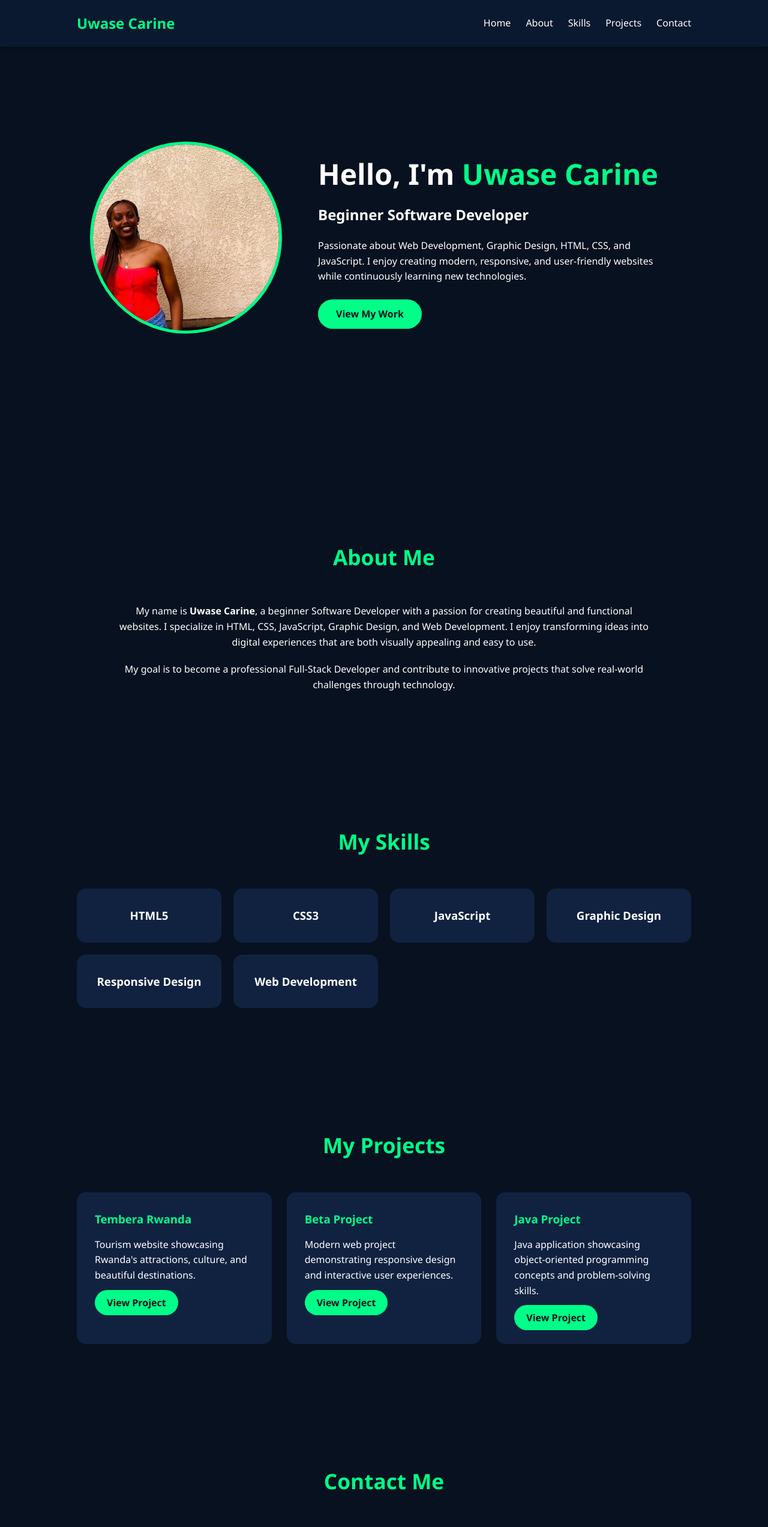
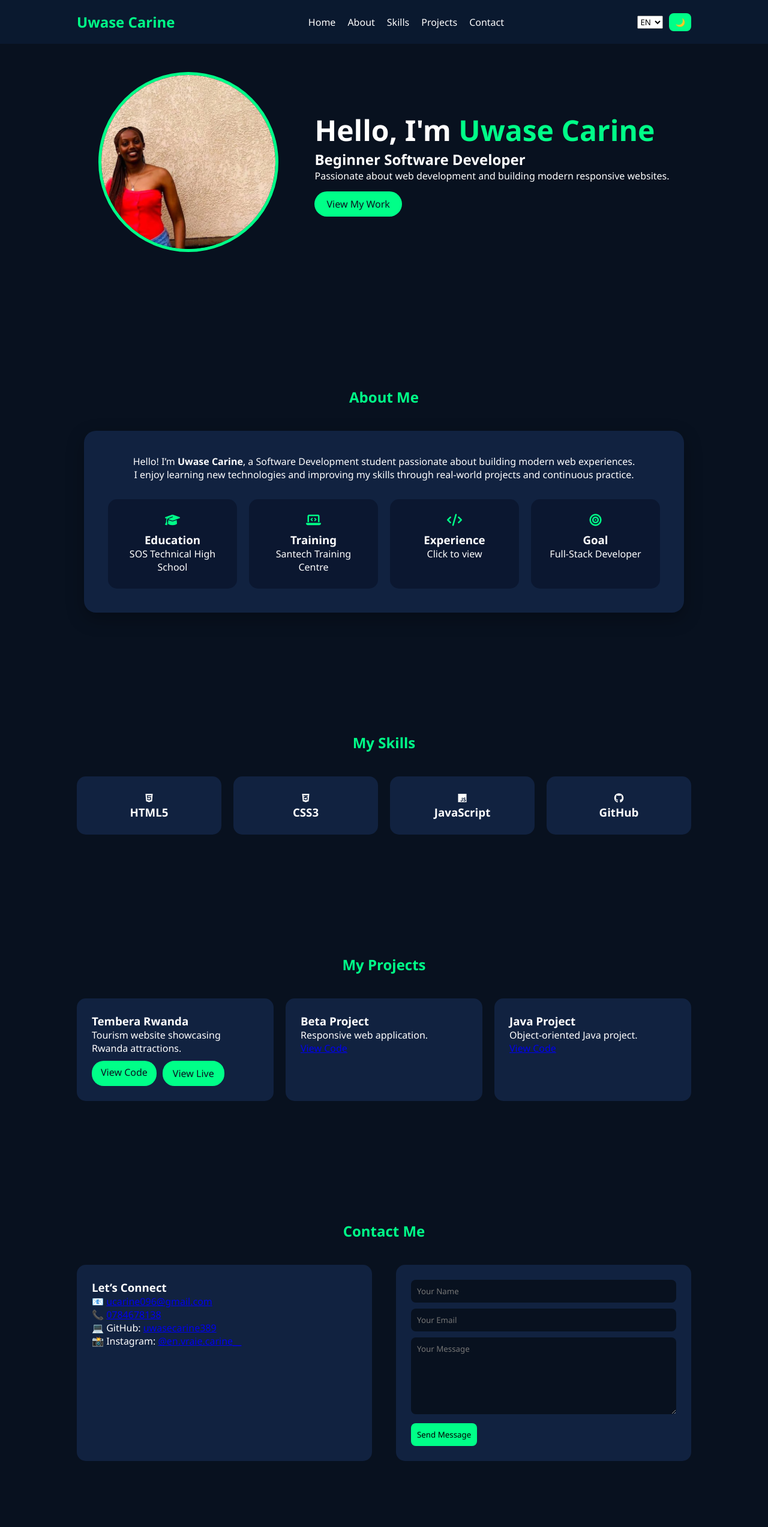
Before and after one commit to uwasecarine389/My-portfolio, a plain HTML site: page index.html in a window 1280 px wide. Shown: the top 2545 px of the page at 60% size. Drawn offline with Linux system fonts and the light colour scheme.

Commit message:
Updated portfolio

```diff
--- a/index.html
+++ b/index.html
@@ -4,13 +4,20 @@
 <meta charset="UTF-8">
 <meta name="viewport" content="width=device-width, initial-scale=1.0">
 <title>Uwase Carine | Portfolio</title>
+
 <link rel="stylesheet" href="style.css">
+
+<!-- Font Awesome -->
+<link rel="stylesheet"
+href="https://cdnjs.cloudflare.com/ajax/libs/font-awesome/6.6.0/css/all.min.css">
 </head>
+
 <body>
 
 <!-- NAVBAR -->
 <header>
 <nav>
+
 <h2 class="logo">Uwase Carine</h2>
 
 <ul class="nav-links">
@@ -20,10 +27,20 @@
 <li><a href="#projects">Projects</a></li>
 <li><a href="#contact">Contact</a></li>
 </ul>
+
+<div class="controls">
+<select id="languageSelect">
+<option value="en">EN</option>
+<option value="rw">RW</option>
+</select>
+
+<button id="themeToggle">🌙</button>
+</div>
+
 </nav>
 </header>
 
-    <!-- HOME -->
+<!-- HERO -->
 <section id="home" class="hero">
 
 <div class="hero-image">
@@ -32,45 +49,63 @@
 
 <div class="hero-content">
 <h1>Hello, I'm <span>Uwase Carine</span></h1>
+<h2>Beginner Software Developer</h2>
+<p>Passionate about web development and building modern responsive websites.</p>
 
-            <h2>Beginner Software Developer</h2>
-
-            <p>
-                Passionate about Web Development, Graphic Design,
-                HTML, CSS, and JavaScript. I enjoy creating modern,
-                responsive, and user-friendly websites while
-                continuously learning new technologies.
-            </p>
-
-            <a href="#projects" class="btn">
-                View My Work
-            </a>
+<a href="#projects" class="btn">View My Work</a>
 </div>
 
 </section>
 
-    <!-- ABOUT -->
+<!-- ABOUT (PREMIUM CARD) -->
 <section id="about">
 
 <h2 class="section-title">About Me</h2>
 
-        <div class="about-content">
+<div class="about-card">
 
 <p>
-                My name is <strong>Uwase Carine</strong>, a beginner Software
-                Developer with a passion for creating beautiful and functional
-                websites.
-
-                I specialize in HTML, CSS, JavaScript, Graphic Design, and
-                Web Development. I enjoy transforming ideas into digital
-                experiences that are both visually appealing and easy to use.
+Hello! I’m <strong>Uwase Carine</strong>, a Software Development student passionate about building modern web experiences.
 </p>
 
 <p>
-                My goal is to become a professional Full-Stack Developer and
-                contribute to innovative projects that solve real-world
-                challenges through technology.
+I enjoy learning new technologies and improving my skills through real-world projects and continuous practice.
 </p>
+
+<div class="about-info">
+
+<div class="info-box">
+<i class="fas fa-graduation-cap"></i>
+<h3>Education</h3>
+<p>SOS Technical High School</p>
+</div>
+
+<div class="info-box">
+<i class="fas fa-laptop-code"></i>
+<h3>Training</h3>
+<p>Santech Training Centre</p>
+</div>
+
+<div class="info-box experience" onclick="toggleExperience()">
+<i class="fas fa-code"></i>
+<h3>Experience</h3>
+<p>Click to view</p>
+
+<div id="experienceDetails" class="hidden">
+<p>✔ 1 Year at SOS Technical High School</p>
+<p>✔ Beginner Software Developer</p>
+<p>✔ Hands-on practice in HTML, CSS, JS</p>
+</div>
+
+</div>
+
+<div class="info-box">
+<i class="fas fa-bullseye"></i>
+<h3>Goal</h3>
+<p>Full-Stack Developer</p>
+</div>
+
+</div>
 
 </div>
 
@@ -83,29 +118,10 @@
 
 <div class="skills-container">
 
-            <div class="skill-card">
-                <h3>HTML5</h3>
-            </div>
-
-            <div class="skill-card">
-                <h3>CSS3</h3>
-            </div>
-
-            <div class="skill-card">
-                <h3>JavaScript</h3>
-            </div>
-
-            <div class="skill-card">
-                <h3>Graphic Design</h3>
-            </div>
-
-            <div class="skill-card">
-                <h3>Responsive Design</h3>
-            </div>
-
-            <div class="skill-card">
-                <h3>Web Development</h3>
-            </div>
+<div class="skill-card"><i class="fab fa-html5"></i><h3>HTML5</h3></div>
+<div class="skill-card"><i class="fab fa-css3-alt"></i><h3>CSS3</h3></div>
+<div class="skill-card"><i class="fab fa-js"></i><h3>JavaScript</h3></div>
+<div class="skill-card"><i class="fab fa-github"></i><h3>GitHub</h3></div>
 
 </div>
 
@@ -120,44 +136,24 @@
 
 <div class="project-card">
 <h3>Tembera Rwanda</h3>
+<p>Tourism website showcasing Rwanda attractions.</p>
 
-                <p>
-                    Tourism website showcasing Rwanda's attractions,
-                    culture, and beautiful destinations.
-                </p>
-
-                <a href="https://github.com/uwasecarine389/Temberarwanda"
-                    target="_blank">
-                    View Project
-                </a>
+<div class="project-buttons">
+<a href="https://github.com/uwasecarine389/Temberarwanda">View Code</a>
+<a href="https://temberarwanda-phi.vercel.app/" target="_blank" class="live-btn">View Live</a>
+</div>
 </div>
 
 <div class="project-card">
 <h3>Beta Project</h3>
-
-                <p>
-                    Modern web project demonstrating responsive design
-                    and interactive user experiences.
-                </p>
-
-                <a href="https://github.com/uwasecarine389/beta-project"
-                    target="_blank">
-                    View Project
-                </a>
+<p>Responsive web application.</p>
+<a href="https://github.com/uwasecarine389/Beta-Project" target="_blank">View Code</a>
 </div>
 
 <div class="project-card">
 <h3>Java Project</h3>
-
-                <p>
-                    Java application showcasing object-oriented
-                    programming concepts and problem-solving skills.
-                </p>
-
-                <a href="https://github.com/uwasecarine389/java-project"
-                    target="_blank">
-                    View Project
-                </a>
+<p>Object-oriented Java project.</p>
+<a href="https://github.com/uwasecarine389/Java-Project" target="_blank">View Code</a>
 </div>
 
 </div>
@@ -173,62 +169,54 @@
 
 <div class="contact-info">
 
-                <h3>Let's Connect</h3>
+<h3>Let’s Connect</h3>
 
-                <p>
-                    Feel free to contact me for collaborations,
-                    projects, or opportunities.
+<p>📧 <a href="mailto:ucarine096@gmail.com">ucarine096@gmail.com</a></p>
+<p>📞 <a href="tel:0784678138">0784678138</a></p>
+
+<p>💻 GitHub:
+<a href="https://github.com/uwasecarine389" target="_blank">uwasecarine389</a>
 </p>
 
-                <p><strong>Email:</strong> ucarine096@gmail.com</p>
-                <p><strong>Phone:</strong> 0784678138</p>
-
-                <p>
-                    <strong>GitHub:</strong>
-                    <a href="https://github.com/uwasecarine389"
-                       target="_blank">
-                        github.com/uwasecarine389
+<p>📸 Instagram:
+<a href="https://www.instagram.com/en.vraie.carine__/" target="_blank">@en.vraie.carine__
 </a>
 </p>
 
 </div>
 
 <form class="contact-form">
-
-                <input
-                    type="text"
-                    placeholder="Your Name"
-                    required
-                >
-
-                <input
-                    type="email"
-                    placeholder="Your Email"
-                    required
-                >
-
-                <textarea
-                    rows="6"
-                    placeholder="Your Message"
-                    required>
-                </textarea>
-
-                <button type="submit">
-                    Send Message
-                </button>
-
+<input type="text" placeholder="Your Name" required>
+<input type="email" placeholder="Your Email" required>
+<textarea rows="6" placeholder="Your Message"></textarea>
+<button type="submit">Send Message</button>
 </form>
 
 </div>
 
 </section>
 
-    <!-- FOOTER -->
 <footer>
-        <p>
-            © 2026 Uwase Carine | Software Developer
-        </p>
+<p>© 2026 Uwase Carine | Software Developer</p>
 </footer>
+
+<!-- SCRIPT -->
+<script>
+// theme toggle
+const themeBtn = document.getElementById("themeToggle");
+
+themeBtn.addEventListener("click", () => {
+document.body.classList.toggle("light-mode");
+themeBtn.textContent =
+document.body.classList.contains("light-mode") ? "☀️" : "🌙";
+});
+
+// experience toggle
+function toggleExperience(){
+const box = document.getElementById("experienceDetails");
+box.style.display = box.style.display === "block" ? "none" : "block";
+}
+</script>
 
 </body>
 </html>
--- a/style.css
+++ b/style.css
@@ -2,61 +2,68 @@
 margin:0;
 padding:0;
 box-sizing:border-box;
-}
-
-html{
-    scroll-behavior:smooth;
+font-family:'Segoe UI',sans-serif;
+transition:0.3s ease;
 }
 
 body{
-    font-family:'Segoe UI',sans-serif;
 background:#08111f;
 color:white;
-    line-height:1.6;
 }
 
-/* NAVBAR */
-
+/* NAV */
 header{
 position:fixed;
+width:100%;
 top:0;
-    width:100%;
+background:#0a192f;
 z-index:1000;
-    background:#0a192f;
-    box-shadow:0 2px 10px rgba(0,0,0,.3);
 }
 
 nav{
 display:flex;
 justify-content:space-between;
+padding:20px 10%;
 align-items:center;
-    padding:20px 10%;
+}
+
+.nav-links{
+display:flex;
+gap:20px;
+list-style:none;
+}
+
+.nav-links a{
+color:white;
+text-decoration:none;
+transition:0.3s;
+}
+
+.nav-links a:hover{
+color:#00ff88;
 }
 
 .logo{
 color:#00ff88;
 }
 
-.nav-links{
+/* CONTROLS */
+.controls{
 display:flex;
-    list-style:none;
-    gap:25px;
+gap:10px;
+align-items:center;
 }
 
-.nav-links a{
-    color:white;
-    text-decoration:none;
-    transition:.3s;
-}
-
-.nav-links a:hover{
-    color:#00ff88;
+#themeToggle{
+background:#00ff88;
+border:none;
+padding:6px 10px;
+border-radius:8px;
+cursor:pointer;
 }
 
 /* HERO */
-
 .hero{
-    min-height:100vh;
 display:flex;
 justify-content:center;
 align-items:center;
@@ -65,47 +72,33 @@ nav{
 flex-wrap:wrap;
 }
 
-.hero-image img{
-    width:320px;
-    height:320px;
-    object-fit:cover;
+.hero img{
+width:300px;
+height:300px;
 border-radius:50%;
 border:5px solid #00ff88;
+object-fit:cover;
 }
 
-.hero-content{
-    max-width:600px;
+.hero h1{
+font-size:3rem;
 }
 
-.hero-content h1{
-    font-size:3rem;
-    margin-bottom:10px;
-}
-
-.hero-content span{
+.hero span{
 color:#00ff88;
-}
-
-.hero-content h2{
-    margin-bottom:20px;
-}
-
-.hero-content p{
-    margin-bottom:25px;
 }
 
 .btn{
 display:inline-block;
-    padding:12px 30px;
+margin-top:15px;
+padding:10px 20px;
 background:#00ff88;
 color:#08111f;
+border-radius:25px;
 text-decoration:none;
-    border-radius:30px;
-    font-weight:bold;
 }
 
 /* SECTIONS */
-
 section{
 padding:100px 10%;
 }
@@ -113,24 +106,53 @@ section{
 .section-title{
 text-align:center;
 color:#00ff88;
-    margin-bottom:50px;
-    font-size:2.2rem;
+margin-bottom:40px;
 }
 
-/* ABOUT */
-
-.about-content{
-    max-width:900px;
+/* ABOUT PREMIUM CARD */
+.about-card{
+background:#112240;
+padding:40px;
+border-radius:20px;
+max-width:1000px;
 margin:auto;
 text-align:center;
+box-shadow:0 10px 30px rgba(0,0,0,0.3);
 }
 
-.about-content p{
-    margin-bottom:20px;
+.about-info{
+display:grid;
+grid-template-columns:repeat(auto-fit,minmax(200px,1fr));
+gap:20px;
+margin-top:30px;
+}
+
+.info-box{
+background:#0b1730;
+padding:25px;
+border-radius:15px;
+transition:0.3s;
+cursor:pointer;
+}
+
+.info-box:hover{
+transform:translateY(-5px);
+background:#00ff88;
+color:#08111f;
+}
+
+.info-box i{
+color:#00ff88;
+margin-bottom:10px;
+font-size:20px;
+}
+
+.hidden{
+display:none;
+margin-top:10px;
 }
 
 /* SKILLS */
-
 .skills-container{
 display:grid;
 grid-template-columns:repeat(auto-fit,minmax(200px,1fr));
@@ -139,129 +161,171 @@ section{
 
 .skill-card{
 background:#112240;
-    padding:30px;
+padding:25px;
 text-align:center;
 border-radius:15px;
-    transition:.4s;
 }
 
-.skill-card:hover{
-    transform:translateY(-10px);
+/* PROJECTS */
+.project-grid{
+display:grid;
+grid-template-columns:repeat(auto-fit,minmax(250px,1fr));
+gap:20px;
+}
+
+.project-card{
+background:#112240;
+padding:25px;
+border-radius:15px;
+}
+
+.project-buttons{
+display:flex;
+gap:10px;
+margin-top:10px;
+}
+
+.project-buttons a{
+padding:8px 15px;
+border-radius:20px;
+text-decoration:none;
 background:#00ff88;
 color:#08111f;
 }
 
-/* PROJECTS */
-
-.project-grid{
-    display:grid;
-    grid-template-columns:repeat(auto-fit,minmax(300px,1fr));
-    gap:25px;
-}
-
-.project-card{
-    background:#112240;
-    padding:30px;
-    border-radius:15px;
-    transition:.4s;
-}
-
-.project-card:hover{
-    transform:translateY(-10px);
-}
-
-.project-card h3{
+.live-btn{
+background:transparent;
+border:2px solid #00ff88;
 color:#00ff88;
-    margin-bottom:15px;
-}
-
-.project-card p{
-    margin-bottom:20px;
-}
-
-.project-card a{
-    text-decoration:none;
-    background:#00ff88;
-    color:#08111f;
-    padding:10px 20px;
-    border-radius:25px;
-    font-weight:bold;
 }
 
 /* CONTACT */
-
 .contact-container{
 display:grid;
 grid-template-columns:1fr 1fr;
-    gap:50px;
+gap:40px;
 }
 
-.contact-info h3{
-    color:#00ff88;
-    margin-bottom:20px;
-}
-
+.contact-info,
 .contact-form{
-    display:flex;
-    flex-direction:column;
-    gap:15px;
+background:#112240;
+padding:25px;
+border-radius:15px;
 }
 
 .contact-form input,
 .contact-form textarea{
-    padding:15px;
+width:100%;
+margin-bottom:10px;
+padding:10px;
 border:none;
-    border-radius:10px;
-    background:#112240;
+border-radius:8px;
+background:#08111f;
 color:white;
 }
 
 .contact-form button{
-    padding:15px;
+background:#00ff88;
+padding:10px;
 border:none;
-    border-radius:10px;
-    background:#00ff88;
-    color:#08111f;
-    font-weight:bold;
+border-radius:8px;
 cursor:pointer;
 }
 
 /* FOOTER */
-
 footer{
 text-align:center;
-    padding:25px;
-    background:#0a192f;
+padding:20px;
 }
 
 /* MOBILE */
-
 @media(max-width:768px){
-
-    nav{
-        flex-direction:column;
-        gap:15px;
-    }
-
-    .nav-links{
-        flex-wrap:wrap;
-        justify-content:center;
-    }
-
 .hero{
 text-align:center;
-    }
-
-    .hero-content h1{
-        font-size:2.2rem;
 }
 
 .contact-container{
 grid-template-columns:1fr;
 }
+}
 
-    .hero-image img{
-        width:250px;
-        height:250px;
+/* =========================
+   LIGHT MODE
+========================= */
+
+body.light-mode{
+background:#f5f7ff;
+color:#08111f;
 }
+
+/* NAV */
+body.light-mode header{
+background:white;
+box-shadow:0 2px 10px rgba(0,0,0,0.1);
 }
+
+body.light-mode .nav-links a{
+color:#08111f;
+}
+
+body.light-mode .nav-links a:hover{
+color:#00aa66;
+}
+
+body.light-mode .logo{
+color:#00aa66;
+}
+
+/* HERO BUTTON */
+body.light-mode .btn{
+background:#00aa66;
+color:white;
+}
+
+/* CARDS */
+body.light-mode .about-card,
+body.light-mode .skill-card,
+body.light-mode .project-card,
+body.light-mode .contact-info,
+body.light-mode .contact-form,
+body.light-mode .info-box{
+background:white;
+color:#08111f;
+box-shadow:0 5px 20px rgba(0,0,0,0.08);
+}
+
+/* INFO BOX HOVER */
+body.light-mode .info-box:hover{
+background:#00aa66;
+color:white;
+}
+
+/* INPUTS */
+body.light-mode .contact-form input,
+body.light-mode .contact-form textarea{
+background:#eef2ff;
+color:#08111f;
+}
+
+/* PROJECT BUTTONS */
+body.light-mode .project-buttons a{
+background:#00aa66;
+color:white;
+}
+
+body.light-mode .live-btn{
+background:transparent;
+border:2px solid #00aa66;
+color:#00aa66;
+}
+
+/* TITLES */
+body.light-mode .section-title{
+color:#00aa66;
+}
+
+/* THEME BUTTON */
+body.light-mode #themeToggle{
+background:#00aa66;
+color:white;
+}
```
Also changed, not shown: language.js (added, +19 -0 lines), translations.js (added, +71 -0 lines). Lines whose indentation alone changed are shown as unchanged.
